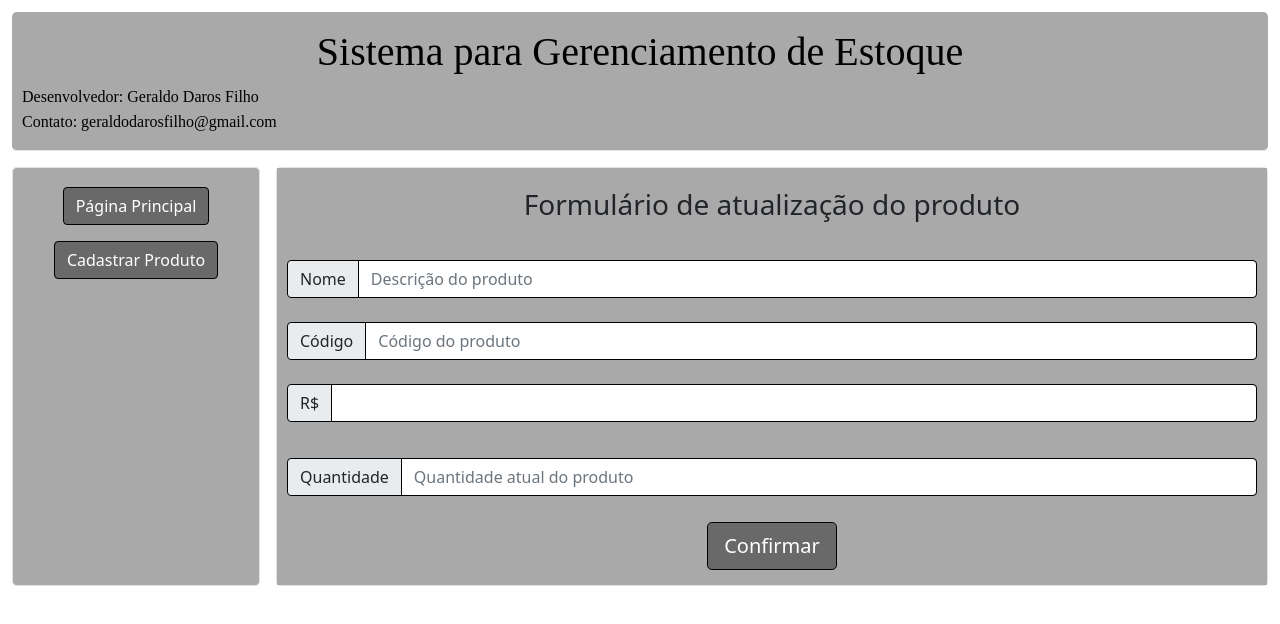
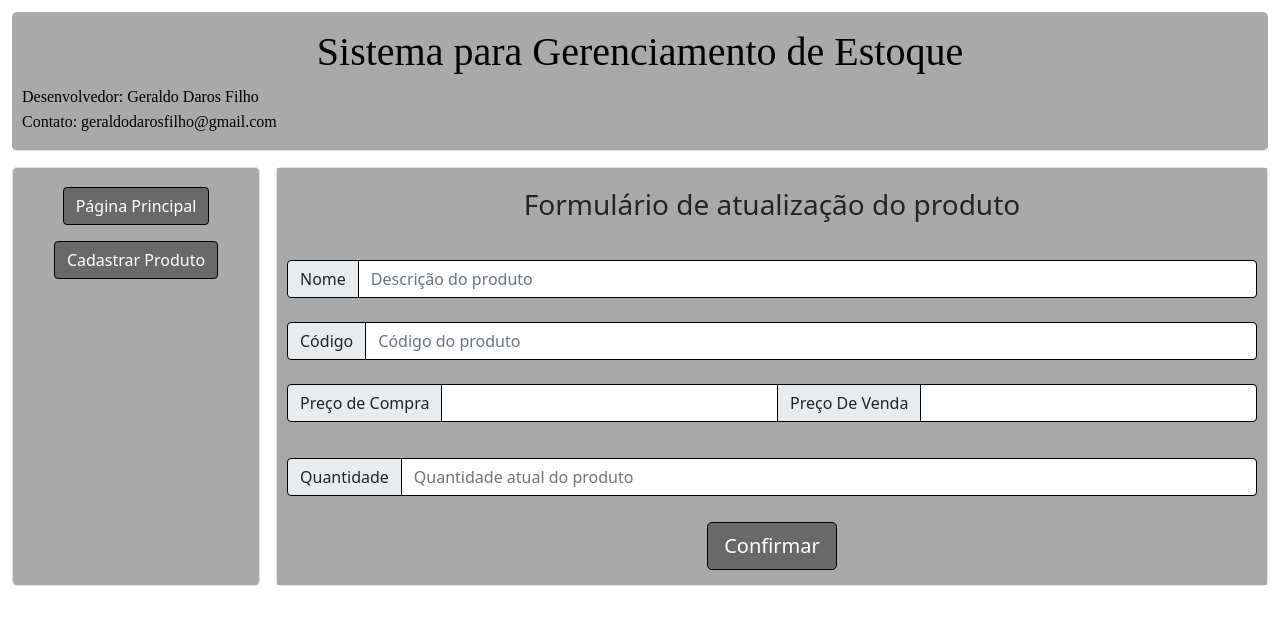
Before and after one commit to geraldodf/supermercado-frontend, an Angular app: page /editar-produto/1 in a window 1280 px wide. Shown: the top 624 px of the page. Built offline with nearby package versions, Linux system fonts and the light colour scheme; no server answers.

Commit message:
Atualizando Sistema para suporte da nova entidade de Produto.

```diff
--- a/src/app/editar-produto/editar-produto.component.html
+++ b/src/app/editar-produto/editar-produto.component.html
@@ -13,8 +13,11 @@
     >
   </div>
   <div class="input-group mb-3 padding-do-formulario">
-    <span class="input-group-text">R$</span>
-    <input type="text" class="form-control" aria-label="Amount (to the nearest dollar)" formControlName="preco"
+    <span class="input-group-text">Preço de Compra</span>
+    <input type="text" class="form-control" aria-label="Amount (to the nearest dollar)" formControlName="precoDeCompra"
+    >
+    <span class="input-group-text">Preço De Venda</span>
+    <input type="text" class="form-control" aria-label="Amount (to the nearest dollar)" formControlName="precoDeVenda"
     >
   </div>
   <div class="input-group mb-3 padding-do-formulario">
--- a/src/app/editar-produto/editar-produto.component.ts
+++ b/src/app/editar-produto/editar-produto.component.ts
@@ -18,7 +18,8 @@ export class EditarProdutoComponent implements OnInit {
   form = new FormGroup({
     descricao: new FormControl(),
     codigo: new FormControl(),
-    preco: new FormControl(),
+    precoDeCompra: new FormControl(),
+    precoDeVenda: new FormControl(),
     quantidade: new FormControl()
   });
 
@@ -37,10 +38,10 @@ export class EditarProdutoComponent implements OnInit {
     })
 
     this.form = formBuilder.group({
-      id: [],
       descricao: [],
       codigo: [],
-      preco: [],
+      precoDeCompra: [],
+      precoDeVenda: [],
       quantidade: []
     })
   }
@@ -51,7 +52,7 @@ export class EditarProdutoComponent implements OnInit {
   pegarProdutoPeloId(id: Number) {
     this.produtoService.pegarProdutoPeloID(id).subscribe(resposta => {
       this.criarFormulario(resposta)
-      console.log(resposta.preco.toExponential())
+      console.log(resposta.precoDeVenda.toExponential())
     }, error => {
     })
   }
@@ -71,7 +72,8 @@ export class EditarProdutoComponent implements OnInit {
       id: [produto.id],
       descricao: [produto.descricao],
       codigo: [produto.codigo],
-      preco: [produto.preco],
+      precoDeCompra: [produto.precoDeCompra],
+      precoDeVenda: [produto.precoDeVenda],
       quantidade: [produto.quantidade]
     })
   }
--- a/src/app/produtos/produtos.component.html
+++ b/src/app/produtos/produtos.component.html
@@ -43,7 +43,7 @@
     <th scope="row">{{produto.id}}</th>
     <td>{{produto.descricao}}</td>
     <td>{{produto.codigo}}</td>
-    <td>{{produto.preco}}</td>
+    <!--<td>{{produto.preco}}</td>-->
     <td>{{produto.quantidade}}</td>
     <td>
       <a class="botoes-acoes-espacamento" routerLink="/editar-produto/{{produto.id}}">
--- a/src/models/Produto.ts
+++ b/src/models/Produto.ts
@@ -2,7 +2,8 @@ export class Produto {
 
   id: number = 0;
   descricao: string = '';
-  preco: number = 0;
+  precoDeVenda: number = 0;
+  precoDeCompra: number = 0;
   quantidade: number = 0;
   codigo: number = 0;
 
```
